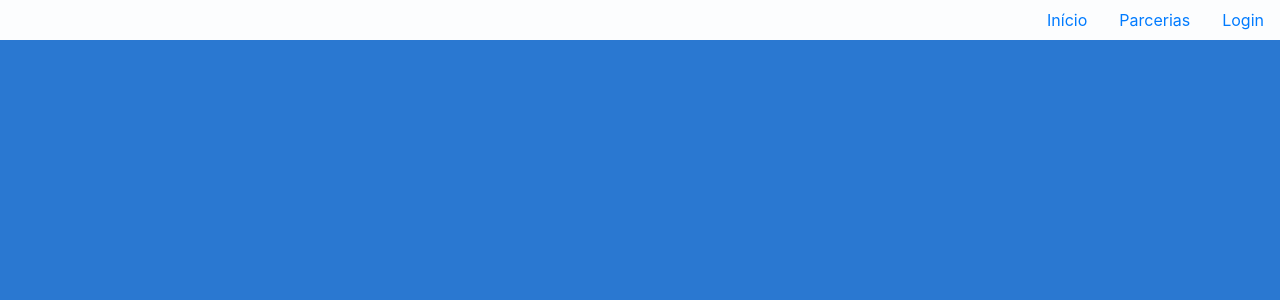
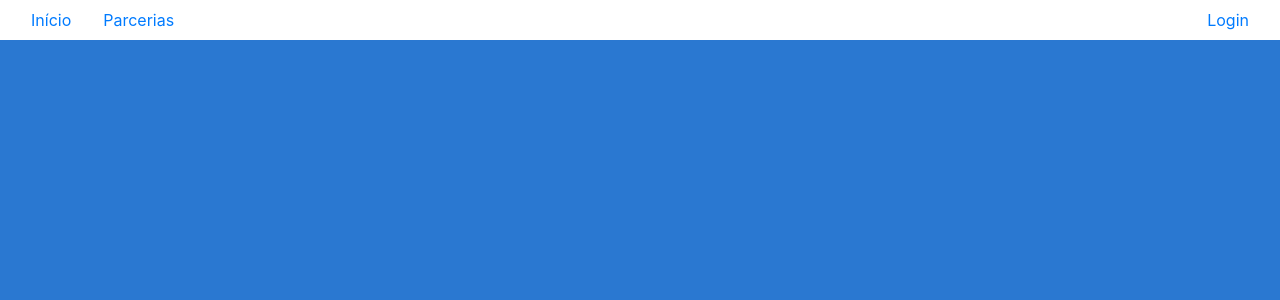
Before and after one commit to di3goCS/technical-test-ecompjr, a PHP site: page /views/partnership.php in a window 1280 px wide. Shown: the top 300 px of the page. Run offline with PHP 8.4, Linux system fonts and the light colour scheme.

Commit message:
Correção da navbar

```diff
--- a/assets/css/dashboard.css
+++ b/assets/css/dashboard.css
@@ -89,6 +89,7 @@
 }
 
 .btn {
+    margin-top: 5%;
     width: 250px;
 }
 
@@ -99,5 +100,10 @@
 }
 
 #table-btn {
+    margin-top: unset;
     width: 100px;
 }
+
+#mother {
+    background-color: white;
+}
--- a/assets/css/home.css
+++ b/assets/css/home.css
@@ -35,3 +35,7 @@
 .nav-item:hover{
     font-size: 20px;
 }
+
+#mother {
+    background-color: white;
+}
--- a/views/admin/company/create.php
+++ b/views/admin/company/create.php
@@ -17,7 +17,7 @@
     <header>
         <div class="container-fluid">
             <div class="row">
-                <div class="col-12">
+                <div class="col-12" id="mother">
                     <nav class="nav">
                         <a class="nav-link" href="/projetofinal/home/home">Início</a>
                         <a class="nav-link" href="/projetofinal/home/partnership">Parcerias</a>
--- a/views/admin/company/index.php
+++ b/views/admin/company/index.php
@@ -18,7 +18,7 @@
     <header>
         <div class="container-fluid">
             <div class="row">
-                <div class="col-12">
+                <div class="col-md-12" id="mother">
                     <nav class="nav">
                         <a class="nav-link" href="/projetofinal/home/home">Início</a>
                         <a class="nav-link" href="/projetofinal/home/partnership">Parcerias</a>
--- a/views/admin/dashboard.php
+++ b/views/admin/dashboard.php
@@ -16,7 +16,7 @@
     <header>
         <div class="container-fluid">
             <div class="row">
-                <div class="col-12">
+                <div class="col-12" id="mother">
                     <nav class="nav">
                         <a class="nav-link" href="/projetofinal/home/home">Início</a>
                         <a class="nav-link" href="/projetofinal/home/partnership">Parcerias</a>
--- a/views/home.php
+++ b/views/home.php
@@ -12,7 +12,7 @@
     <header>
         <div class="container-fluid">
             <div class="row">
-                <div class="col-md-12">
+                <div class="col-md-12" id="mother">
                     <nav class="nav">
                         <a class="nav-link" href="/projetofinal/home/home">Início</a>
                         <a class="nav-link" href="/projetofinal/home/partnership">Parcerias</a>
--- a/views/partnership.php
+++ b/views/partnership.php
@@ -1,6 +1,6 @@
 <?php session_start(); ?>
 
-<html lang="en">
+<html lang="pt-br">
     <head>
         <meta charset="UTF-8">
         <meta name="viewport" content="width=device-width, initial-scale=1.0">
@@ -9,26 +9,30 @@
         <title>Parcerias</title>
     </head>
     <header>
-        <ul class="nav justify-content-end">
-            <li class="nav-item">
+        <div class="container-fluid">
+            <div class="row">
+                <div class="col-md-12" id="mother">
+                    <nav class="nav">
                         <a class="nav-link" href="/projetofinal/home/home">Início</a>
-            </li>
-            <li class="nav-item active">
-                <a class="nav-link active" href="/projetofinal/home/partnership">Parcerias</a>
-            </li>
+                        <a class="nav-link" href="/projetofinal/home/partnership">Parcerias</a>
+                        <ul class="nav ml-auto">
                             <?php if(isset($_SESSION['loggedin']) && $_SESSION['loggedin'] == true){ ?>
                             <li class="nav-item">
                                 <a class="nav-link" href="/projetofinal/views/admin/dashboard.php">Dashboard</a>
                             </li>
                             <li class="nav-item">
-                    <a class="nav-link" href="/projetofinal/user/logout">Sair</a>
+                                <a class="nav-link active" href="/projetofinal/user/logout">Sair</a>
                             </li>
                             <?php } else { ?>
                             <li class="nav-item">
-                    <a class="nav-link" href="/projetofinal/home/login">Login</a>
+                                <a class="nav-link active" href="/projetofinal/home/login">Login</a>
                             </li>
                             <?php } ?>
                         </ul>
+                    </nav>
+                </div>
+            </div>
+        </div>
     </header>
     <body>
 
```
Lines whose indentation alone changed are shown as unchanged.
